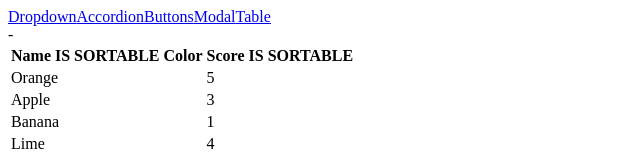
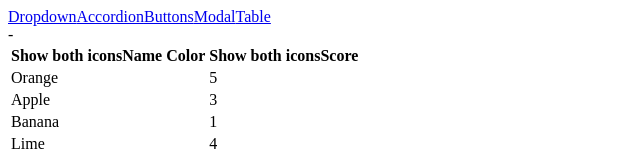
Before and after one commit to paudel54/ReactJS, a React (Create React App) app in the folder 5_comps/: page /table in a window 1280 px wide. Shown: the top 160 px of the page, without its empty margins (0-640 px from the left). Built offline with nearby package versions, Linux system fonts and the light colour scheme.

Commit message:
Updating the icosn

```diff
--- a/5_comps/src/components/SortableTable.js
+++ b/5_comps/src/components/SortableTable.js
@@ -1,5 +1,6 @@
 import { useState } from 'react';
 import Table from './Table';
+import { GoArrowSmallDown, GoArrowSmallUp } from "react-icons/go"
 
 function SortableTable(props) {
     // by Default Null indicates we are not sorting by default it's unsorted
@@ -31,7 +32,11 @@ function SortableTable(props) {
 
         return {
             ...column,
-            header: () => <th onClick={() => handleClick(column.label)}>{column.label} IS SORTABLE</th>
+            header: () => <th onClick={() => handleClick(column.label)}>
+                {/* 3 things , which colum,  weather or not we sorting, sort dir*/}
+                {getIcons(column.label, sortBy, sortOrder)}
+                {column.label}
+            </th>
         };
 
     });
@@ -61,4 +66,21 @@ function SortableTable(props) {
 
 }
 
+function getIcons(label, sortBy, sortOrder) {
+    if (label !== sortBy) {
+        return 'Show both icons';
+    }
+
+    if (sortOrder === null) {
+        return 'show both icons';
+    } else if (sortOrder === 'asc') {
+        return 'show up icon'
+    } else if (sortOrder === 'desc') {
+        return 'show down icon'
+    }
+}
+
+
+
+
 export default SortableTable;
```
